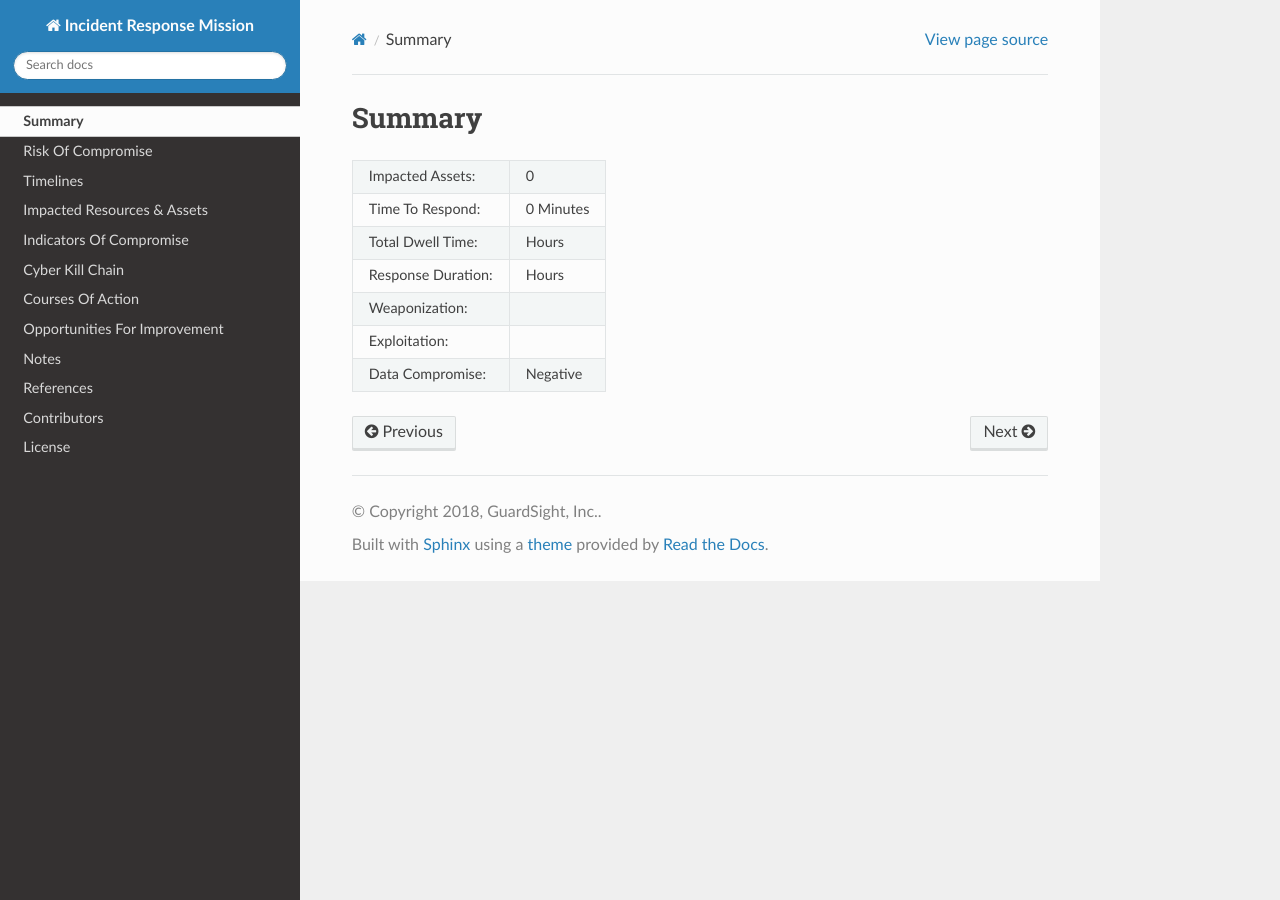
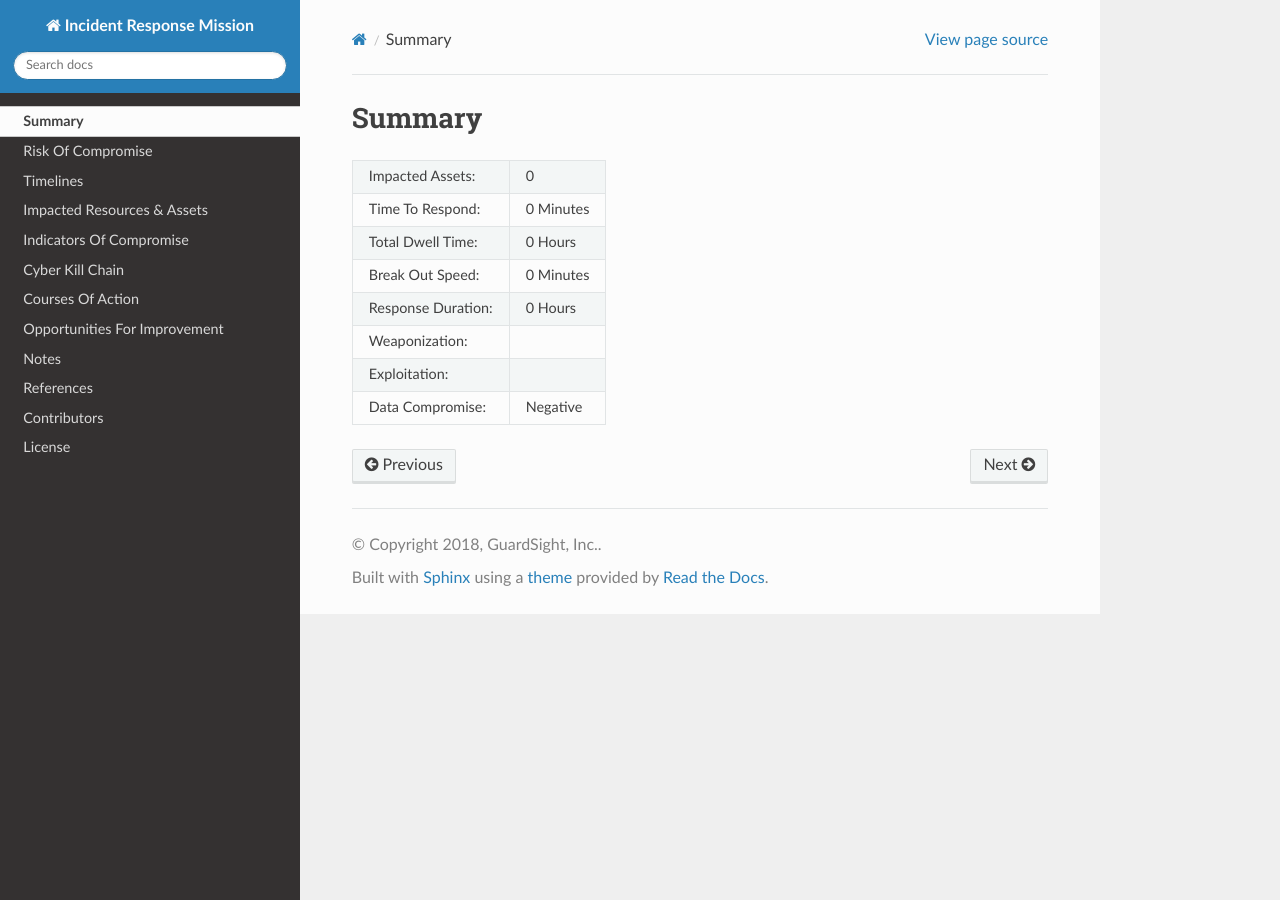
Before and after one commit to guardsight/gsvsoc_mission-model, a Sphinx documentation site: the page built from docs/source/summary.rst, in a window 1280 px wide. Built offline with Sphinx 7.4.7 and the Read the Docs theme 2.0.0, drawn with Linux system fonts in a browser that asks for light colours.

Commit message:
Adding Break Out Speed

```diff
--- a/docs/source/summary.rst
+++ b/docs/source/summary.rst
@@ -7,9 +7,11 @@ Summary
 +---------------------------+---------------------------+
 | Time To Respond:          | 0  Minutes                |
 +---------------------------+---------------------------+
-| Total Dwell Time:         |    Hours                  |
+| Total Dwell Time:         | 0  Hours                  |
 +---------------------------+---------------------------+
-| Response Duration:        |    Hours                  |
+| Break Out Speed:          | 0  Minutes                |
++---------------------------+---------------------------+
+| Response Duration:        | 0  Hours                  |
 +---------------------------+---------------------------+
 | Weaponization:            |                           |
 +---------------------------+---------------------------+
```
